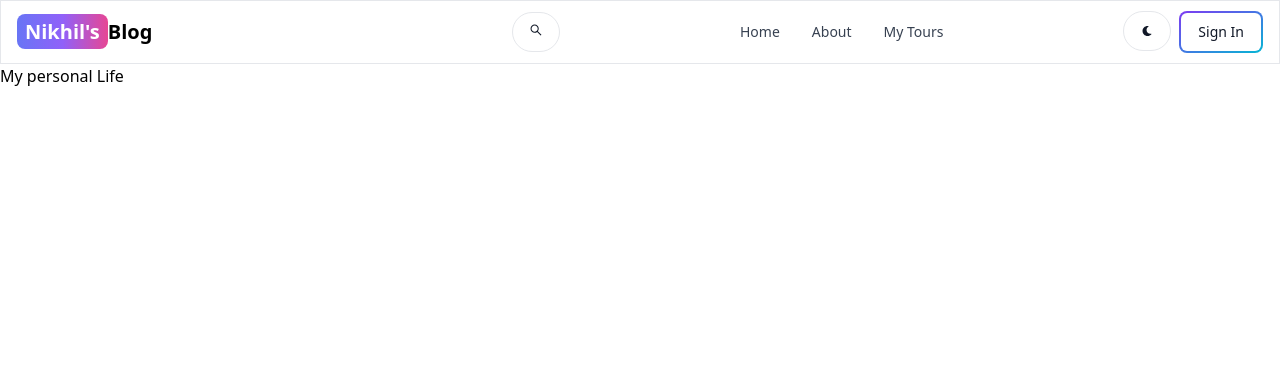
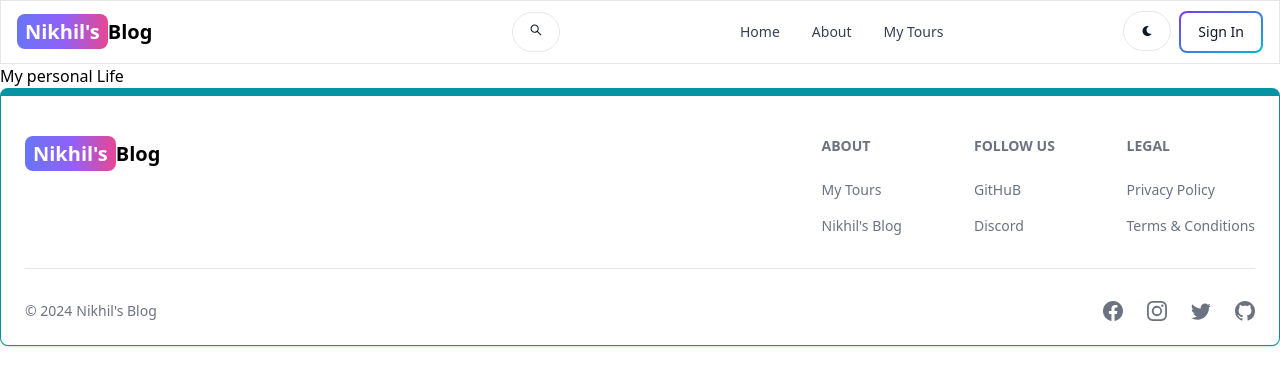
Before and after one commit to nikhildevarai/MyBlog, a React (Vite) app in the folder client/: page /mytours in a window 1280 px wide. Shown: the top 386 px of the page. Built offline with nearby package versions, Linux system fonts and the light colour scheme.

Commit message:
created Footer component

```diff
--- a/client/src/App.jsx
+++ b/client/src/App.jsx
@@ -6,6 +6,7 @@
 import MyTours from "./pages/MyTours";
 import Dashboard from "./pages/Dashboard";
 import Header from "./components/Header";
+import Footer from "./components/Footer";
 
 export default function App() {
   return (
@@ -19,6 +20,7 @@
         <Route path="/dashboard" element={<Dashboard />} />
         <Route path="/mytours" element={<MyTours />} />
       </Routes>
+      <Footer />
     </BrowserRouter>
   );
 }
--- /dev/null
+++ b/client/src/components/Footer.jsx
@@ -0,0 +1,80 @@
+import { Footer } from "flowbite-react";
+import { Link } from "react-router-dom";
+import { BsFacebook, BsInstagram, BsTwitter, BsGithub } from "react-icons/bs";
+
+export default function FooterCom() {
+  return (
+    <Footer container className="border border-t-8 border-teal-500">
+      <div className="w-full max-w-7xl mx-auto">
+        <div className="grid w-full justify-between sm:flex md:grid-cols-1">
+          <div className="mt-5">
+            <Link
+              to="/"
+              className="self-center whitespace-nowrap text-lg sm:text-xl font-semibold dark:text-white"
+            >
+              <span className="px-2 py-1 bg-gradient-to-r from-indigo-500 via-purple-500 to-pink-500 rounded-lg text-white">
+                Nikhil's
+              </span>
+              Blog
+            </Link>
+          </div>
+          <div className="grid grid-cols-2 gap-8 mt-4 sm:grid-cols-3 sm:gap-6">
+            <div>
+              <Footer.Title title="About" />
+              <Footer.LinkGroup col>
+                <Footer.Link
+                  href="/about"
+                  target="_blank"
+                  rel="noopener noreferrer"
+                >
+                  My Tours
+                </Footer.Link>
+                <Footer.Link
+                  href="/about"
+                  target="_blank"
+                  rel="noopener noreferrer"
+                >
+                  Nikhil's Blog
+                </Footer.Link>
+              </Footer.LinkGroup>
+            </div>
+            <div>
+              <Footer.Title title="Follow Us" />
+              <Footer.LinkGroup col>
+                <Footer.Link
+                  href="/about"
+                  target="_blank"
+                  rel="noopener noreferrer"
+                >
+                  GitHuB
+                </Footer.Link>
+                <Footer.Link href="#">Discord</Footer.Link>
+              </Footer.LinkGroup>
+            </div>
+            <div>
+              <Footer.Title title="LEGAL" />
+              <Footer.LinkGroup col>
+                <Footer.Link href="/">Privacy Policy</Footer.Link>
+                <Footer.Link href="#">Terms &amp; Conditions</Footer.Link>
+              </Footer.LinkGroup>
+            </div>
+          </div>
+        </div>
+        <Footer.Divider />
+        <div className="w-full sm:flex sm:items-center sm:justify-between">
+          <Footer.Copyright
+            href="#"
+            by="Nikhil's Blog"
+            year={new Date().getFullYear()}
+          />
+          <div className="flex gap-6 sm:mt-0 mt-4 sm:justify-center">
+            <Footer.Icon href="#" icon={BsFacebook} />
+            <Footer.Icon href="#" icon={BsInstagram} />
+            <Footer.Icon href="#" icon={BsTwitter} />
+            <Footer.Icon href="#" icon={BsGithub} />
+          </div>
+        </div>
+      </div>
+    </Footer>
+  );
+}
```
